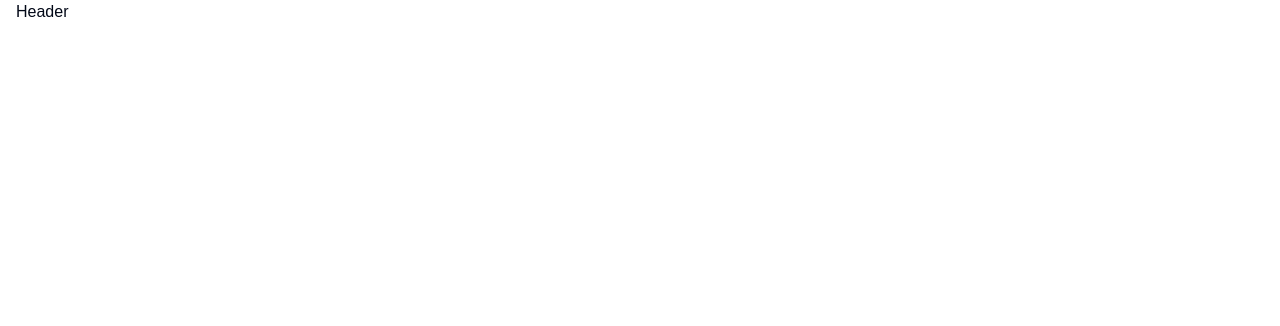
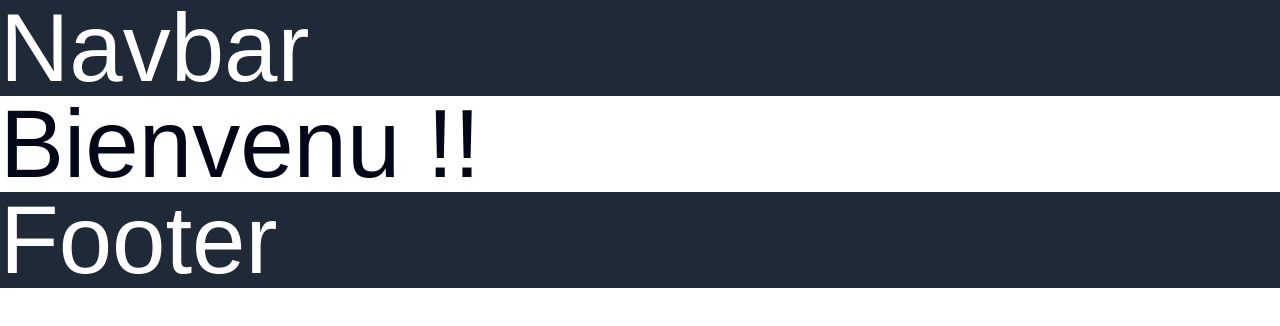
Before and after one commit to Liliane99/triumph_motorcycles, a Next.js app in the folder frontend/: page / in a window 1280 px wide. Shown: the top 326 px of the page. Built offline with nearby package versions, Linux system fonts and the light colour scheme.

Commit message:
Refonte front-end

```diff
--- /dev/null
+++ b/frontend/app/(auth)/login/page.tsx
@@ -0,0 +1,3 @@
+export default function Login () {
+    return <h1 className="text-8xl">Login</h1>
+}
--- a/frontend/app/register/page.tsx
+++ b/frontend/app/(auth)/register/page.tsx
@@ -3,7 +3,7 @@
 export default function Register() {
     return (
         <Section>
-            <h1 className="text-4xl">Connexion</h1>
+            <h1 className="text-8xl">Inscription</h1>
         </Section>
     )
 }
--- a/frontend/app/admin/page.tsx
+++ /dev/null
@@ -1,7 +0,0 @@
-export default function Admin () {
-    return (
-        <div>
-            <h1>Admin</h1>
-        </div>
-    )
-}
--- a/frontend/app/page.tsx
+++ b/frontend/app/page.tsx
@@ -1,7 +1,10 @@
-import { Header } from '@/components/header/Header'
+import Footer from "@/components/Footer";
+import Navbar from "@/components/navbar/Navbar";
 
 export default function Home() {
   return <main>
-    <Header />
+    <Navbar />
+    <h1 className='text-8xl'>Bienvenu !!</h1>
+    <Footer />
   </main>
 }
--- /dev/null
+++ b/frontend/components/Footer.tsx
@@ -0,0 +1,7 @@
+export default function Footer() {
+    return (
+        <footer className="bg-gray-800 text-white">
+            <h1 className="text-8xl">Footer</h1>
+        </footer>
+    )
+}
--- a/frontend/components/header/Header.tsx
+++ /dev/null
@@ -1,11 +0,0 @@
-import { Section } from "@/components/Section"
-
-export const Header = () => {
-    return (
-        <header>
-            <Section>
-                Header
-            </Section>
-        </header>
-    )
-}
--- /dev/null
+++ b/frontend/components/navbar/Navbar.tsx
@@ -0,0 +1,7 @@
+export default function Navbar() {
+    return (
+        <header className="bg-gray-800 text-white">
+            <h1 className="text-8xl">Navbar</h1>
+        </header>
+    )
+}
```
Also changed, not shown: frontend/components/navbar/Navbar-items.tsx (added).
